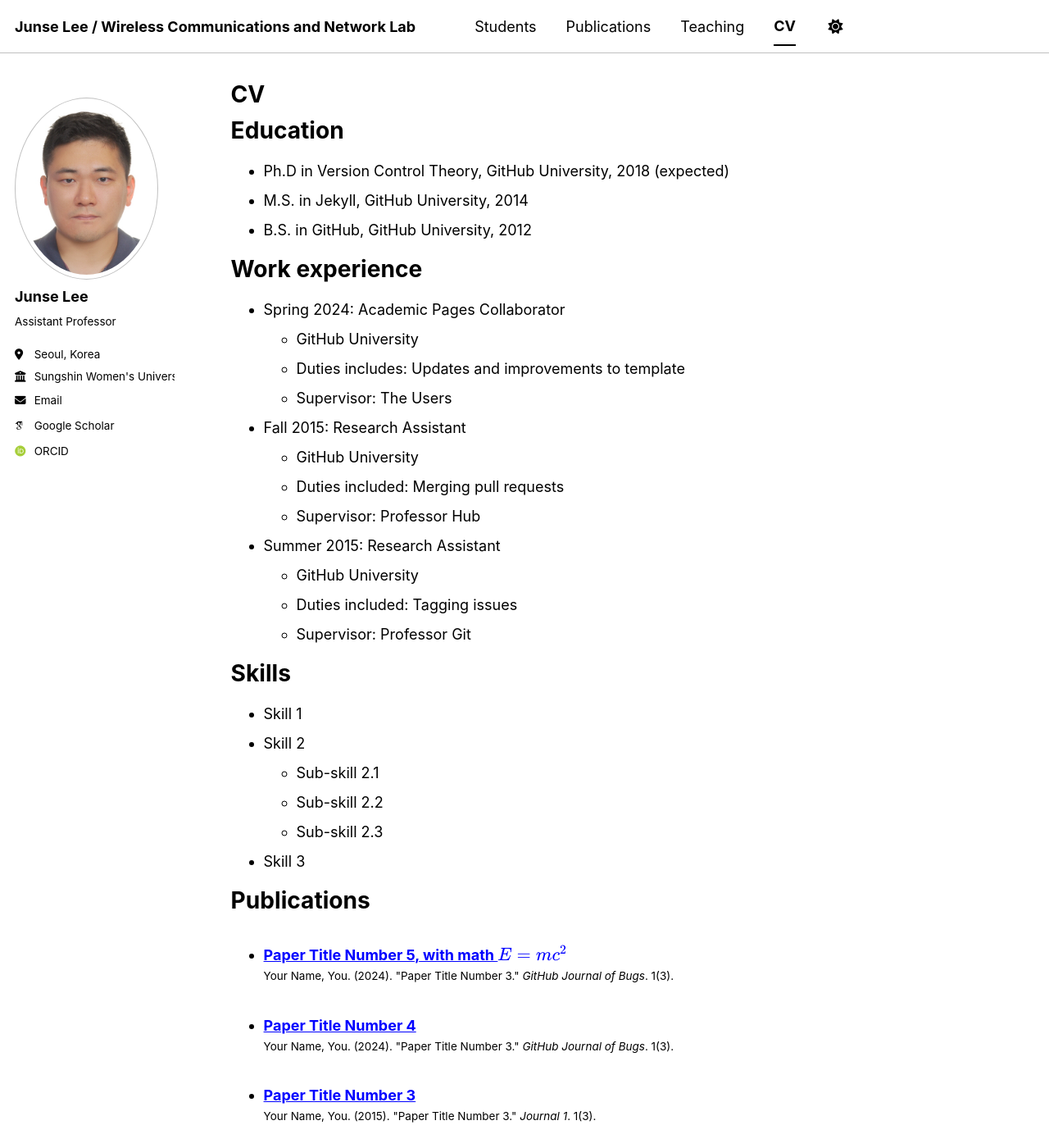
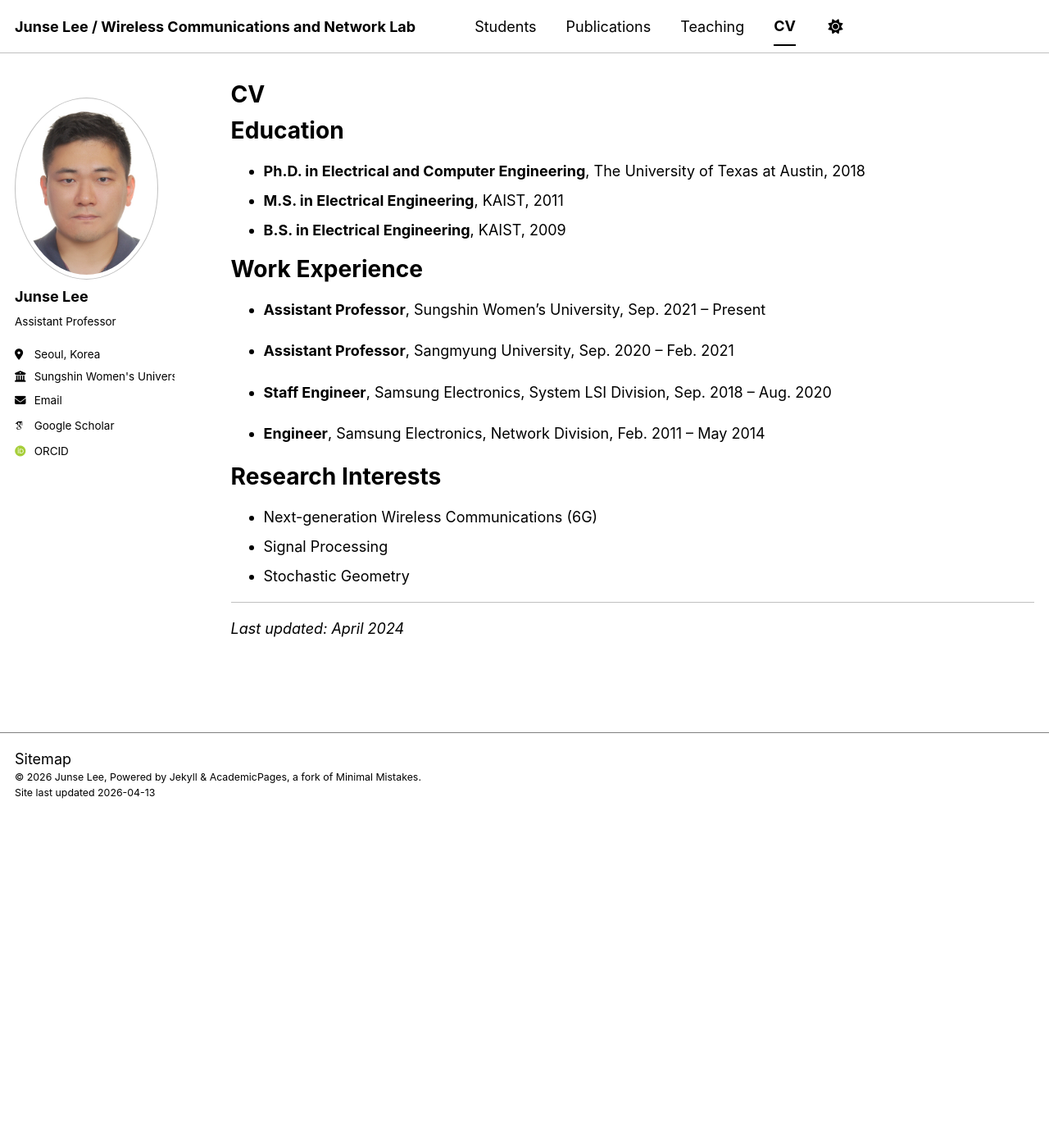
Before and after one commit to Sungshin-WCNL/sungshin-wcnl.github.io, a Jekyll site: the page built from _pages/cv.md, in a window 1280 px wide and 1400 px high. Shown: the whole window at 82% size. Built offline with Jekyll 4.4.1, drawn with Linux system fonts in a browser that asks for light colours; some web fonts are replaced; a script bundle is joined from its source files by our own code; library files that are not in the unit come from our copies; some of the changed text lies outside the part shown.

Commit message:
Several_contents

```diff
--- a/_pages/cv.md
+++ b/_pages/cv.md
@@ -11,54 +11,25 @@ redirect_from:
 
 Education
 ======
-* Ph.D in Version Control Theory, GitHub University, 2018 (expected)
-* M.S. in Jekyll, GitHub University, 2014
-* B.S. in GitHub, GitHub University, 2012
+* **Ph.D. in Electrical and Computer Engineering**, The University of Texas at Austin, 2018
+* **M.S. in Electrical Engineering**, KAIST, 2011
+* **B.S. in Electrical Engineering**, KAIST, 2009
 
-Work experience
+Work Experience
 ======
-* Spring 2024: Academic Pages Collaborator
-  * GitHub University
-  * Duties includes: Updates and improvements to template
-  * Supervisor: The Users
+* **Assistant Professor**, Sungshin Women's University, Sep. 2021 – Present
 
-* Fall 2015: Research Assistant
-  * GitHub University
-  * Duties included: Merging pull requests
-  * Supervisor: Professor Hub
+* **Assistant Professor**, Sangmyung University, Sep. 2020 – Feb. 2021
 
-* Summer 2015: Research Assistant
-  * GitHub University
-  * Duties included: Tagging issues
-  * Supervisor: Professor Git
+* **Staff Engineer**, Samsung Electronics, System LSI Division, Sep. 2018 – Aug. 2020
 
-Skills
+* **Engineer**, Samsung Electronics, Network Division, Feb. 2011 – May 2014
+
+Research Interests
 ======
-* Skill 1
-* Skill 2
-  * Sub-skill 2.1
-  * Sub-skill 2.2
-  * Sub-skill 2.3
-* Skill 3
+* Next-generation Wireless Communications (6G)
+* Signal Processing
+* Stochastic Geometry
 
-Publications
-======
-  <ul>{% for post in site.publications reversed %}
-    {% include archive-single-cv.html %}
-  {% endfor %}</ul>
-
-Talks
-======
-  <ul>{% for post in site.talks reversed %}
-    {% include archive-single-talk-cv.html  %}
-  {% endfor %}</ul>
-
-Teaching
-======
-  <ul>{% for post in site.teaching reversed %}
-    {% include archive-single-cv.html %}
-  {% endfor %}</ul>
-
-Service and leadership
-======
-* Currently signed in to 43 different slack teams
+---
+*Last updated: April 2024*
```
Also changed, not shown: _pages/publications.html (deleted, +0 -15 lines), _pages/publications.md (added, +15 -0 lines), _pages/teaching.html (deleted, +0 -12 lines), _pages/teaching.md (added, +16 -0 lines).
